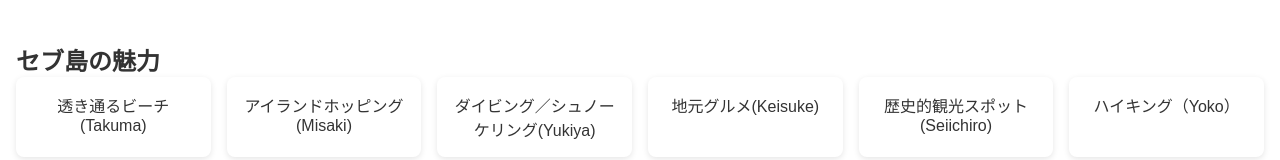
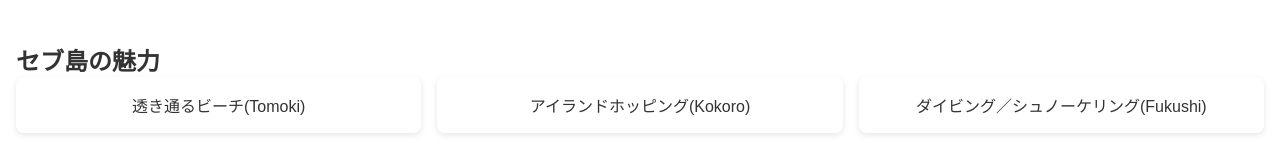
Before and after one commit to nexseed-wo/git-stash-practice, a plain HTML site: page index.html in a window 1280 px wide. Shown: the part 822-982 px from the top of the page. Drawn offline with Linux system fonts and the light colour scheme.

Commit message:
ページを編集しました

```diff
--- a/index.html
+++ b/index.html
@@ -21,15 +21,15 @@
             <h2>セブ島の魅力</h2>
             <div class="features">
                 <div class="card">
-                    <a href="./pages/takuma.html">透き通るビーチ(Takuma)</a>
+                    <a href="./pages/tomoki.html">透き通るビーチ(Tomoki)</a>
                 </div>
                 <div class="card">
-                    <a href="./pages/Misaki.html">アイランドホッピング(Misaki)</a>
+                    <a href="./pages/kokoro.html">アイランドホッピング(Kokoro)</a>
                 </div>
                 <div class="card">
-                    <a href="./pages/Yukita.html">ダイビング／シュノーケリング(Yukiya)</a>
+                    <a href="./pages/fukushi.html">ダイビング／シュノーケリング(Fukushi)</a>
                 </div>
-                <div class="card">
+                <!-- <div class="card">
                     <a href="./pages/Keisuke.html">地元グルメ(Keisuke)</a>
                 </div>
                 <div class="card">
@@ -37,7 +37,7 @@
                 </div>
                 <div class="card">
                     <a href="./pages/Yoko.html">ハイキング（Yoko）</a>
-                </div>
+                </div> -->
             </div>
         </section>
 
```
